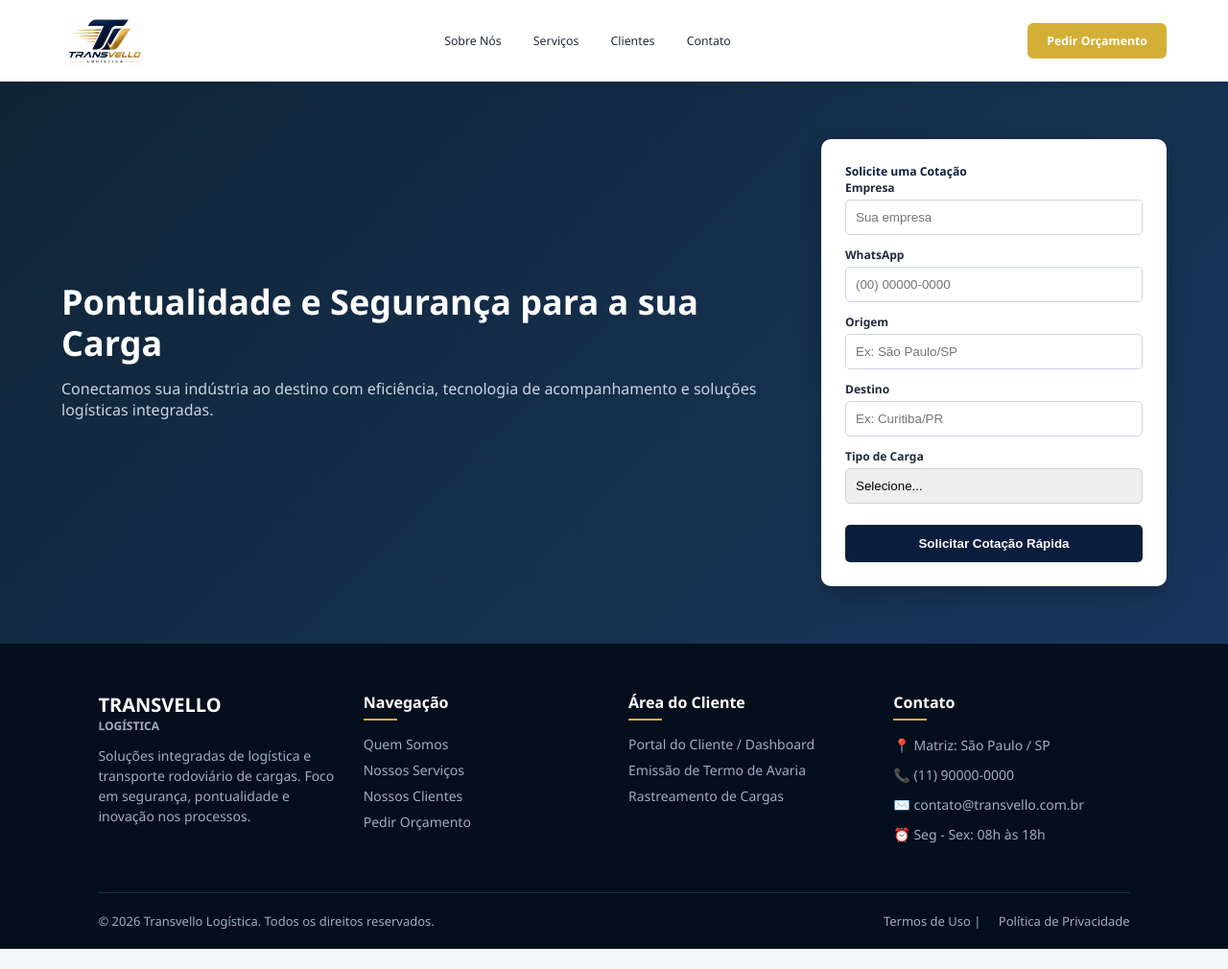
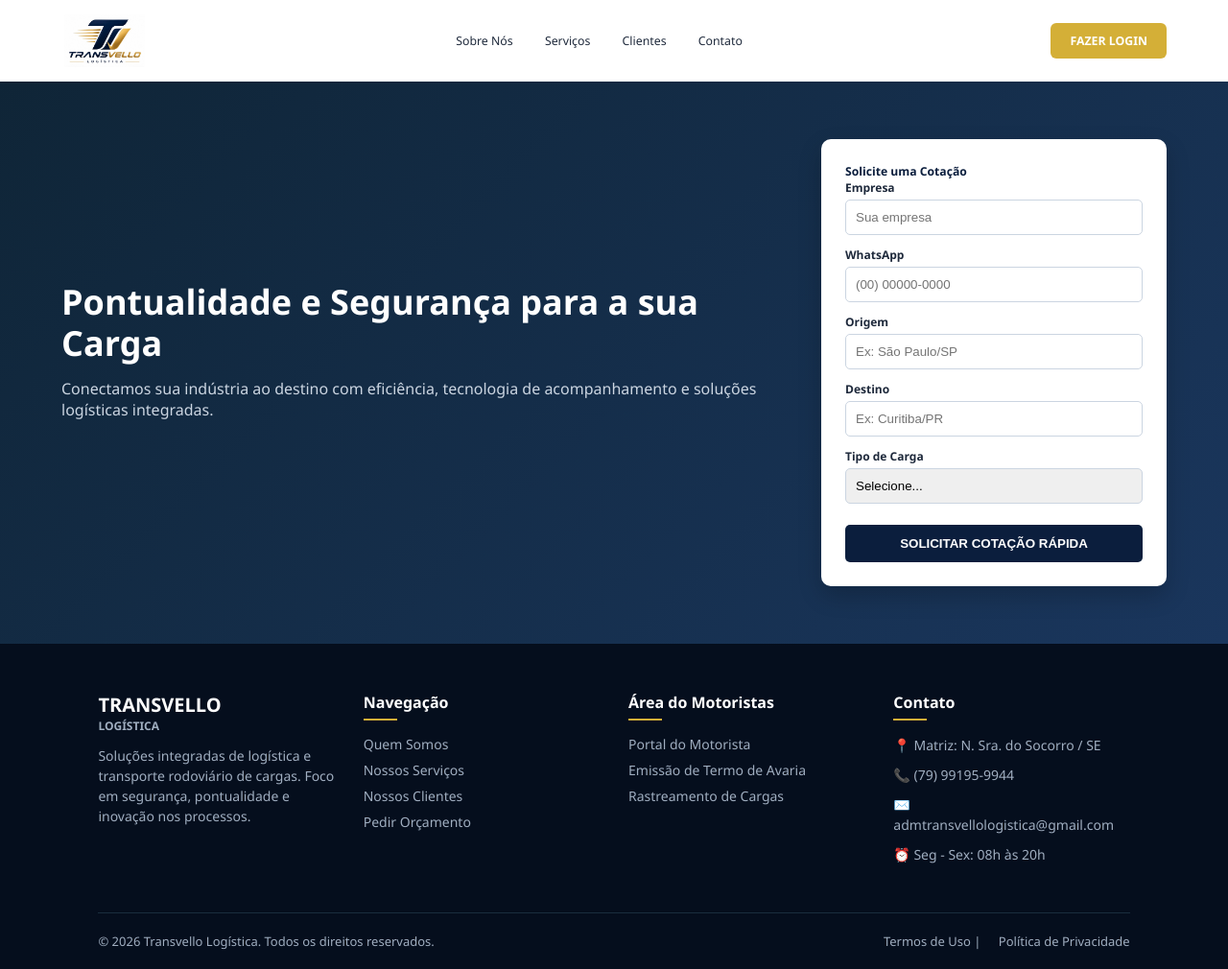
Before and after one commit to gu1rocha/Transvello_Externo, a plain HTML site: page index.html in a window 1280 px wide. Shown: the whole page at 96% size. Before the commit the page ends 989 px from the top, so only its background shows below. Drawn offline with Linux system fonts and the light colour scheme.

Commit message:
Update index.html

```diff
--- a/index.html
+++ b/index.html
@@ -20,12 +20,12 @@
             <img src="./assets/img/logo.jpeg" alt="Logo Transvello" style="max-width: 100%; max-height: 55px; object-fit: contain;">
         </a>
         <nav>
-            <a href="#sobre">Sobre Nós</a>
+            <a href="/Transvello_Externo/Quem_Somos/">Sobre Nós</a>
             <a href="#servicos">Serviços</a>
             <a href="#clientes">Clientes</a>
             <a href="#contato">Contato</a>
         </nav>
-        <a href="#orcamento" class="btn-cta">Pedir Orçamento</a>
+        <a href="#orcamento" class="btn-cta">FAZER LOGIN</a>
     </header>
 
     <section class="hero">
@@ -62,7 +62,7 @@
                         <option value="Operação Dedicada">Operação Dedicada</option>
                     </select>
                 </div>
-                <button type="submit" class="btn-submit">Solicitar Cotação Rápida</button>
+                <button type="submit" class="btn-submit">SOLICITAR COTAÇÃO RÁPIDA</button>
             </form>
         </div>
     </section>
@@ -80,7 +80,7 @@
             <div class="footer-col">
                 <h4>Navegação</h4>
                 <ul>
-                    <li><a href="#sobre">Quem Somos</a></li>
+                    <li><a href="/Transvello_Externo/Quem_Somos/">Quem Somos</a></li>
                     <li><a href="#servicos">Nossos Serviços</a></li>
                     <li><a href="#clientes">Nossos Clientes</a></li>
                     <li><a href="#orcamento">Pedir Orçamento</a></li>
@@ -89,9 +89,9 @@
 
             <!-- Coluna 3: Acesso Restrito / Sistemas -->
             <div class="footer-col">
-                <h4>Área do Cliente</h4>
+                <h4>Área do Motoristas</h4>
                 <ul>
-                    <li><a href="#" target="_blank">Portal do Cliente / Dashboard</a></li>
+                    <li><a href="#" target="_blank">Portal do Motorista</a></li>
                     <li><a href="#">Emissão de Termo de Avaria</a></li>
                     <li><a href="#">Rastreamento de Cargas</a></li>
                 </ul>
@@ -100,10 +100,10 @@
             <!-- Coluna 4: Contato -->
             <div class="footer-col" id="contato">
                 <h4>Contato</h4>
-                <p>📍 Matriz: São Paulo / SP</p>
-                <p>📞 (11) 90000-0000</p>
-                <p>✉️ contato@transvello.com.br</p>
-                <p>⏰ Seg - Sex: 08h às 18h</p>
+                <p>📍 Matriz: N. Sra. do Socorro / SE</p>
+                <p>📞 (79) 99195-9944</p>
+                <p>✉️ admtransvellologistica@gmail.com</p>
+                <p>⏰ Seg - Sex: 08h às 20h</p>
             </div>
 
         </div>
```
